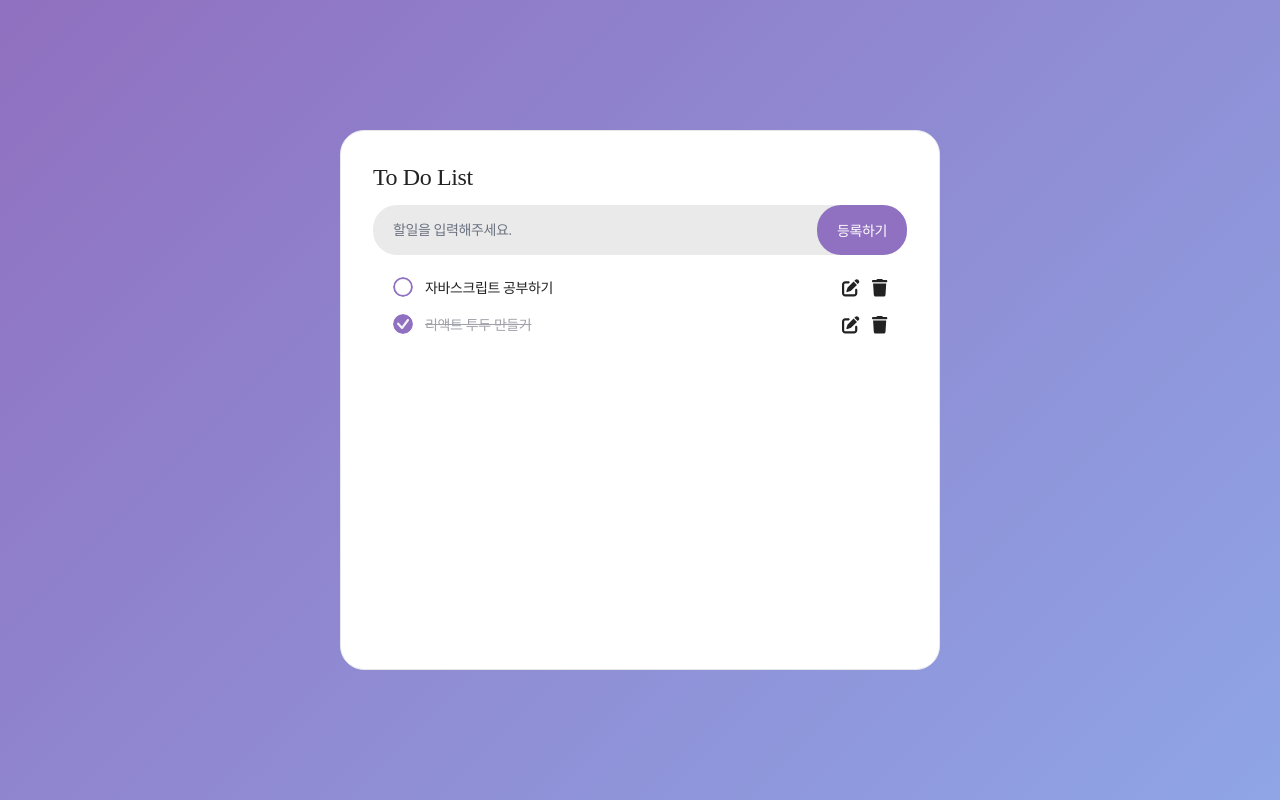
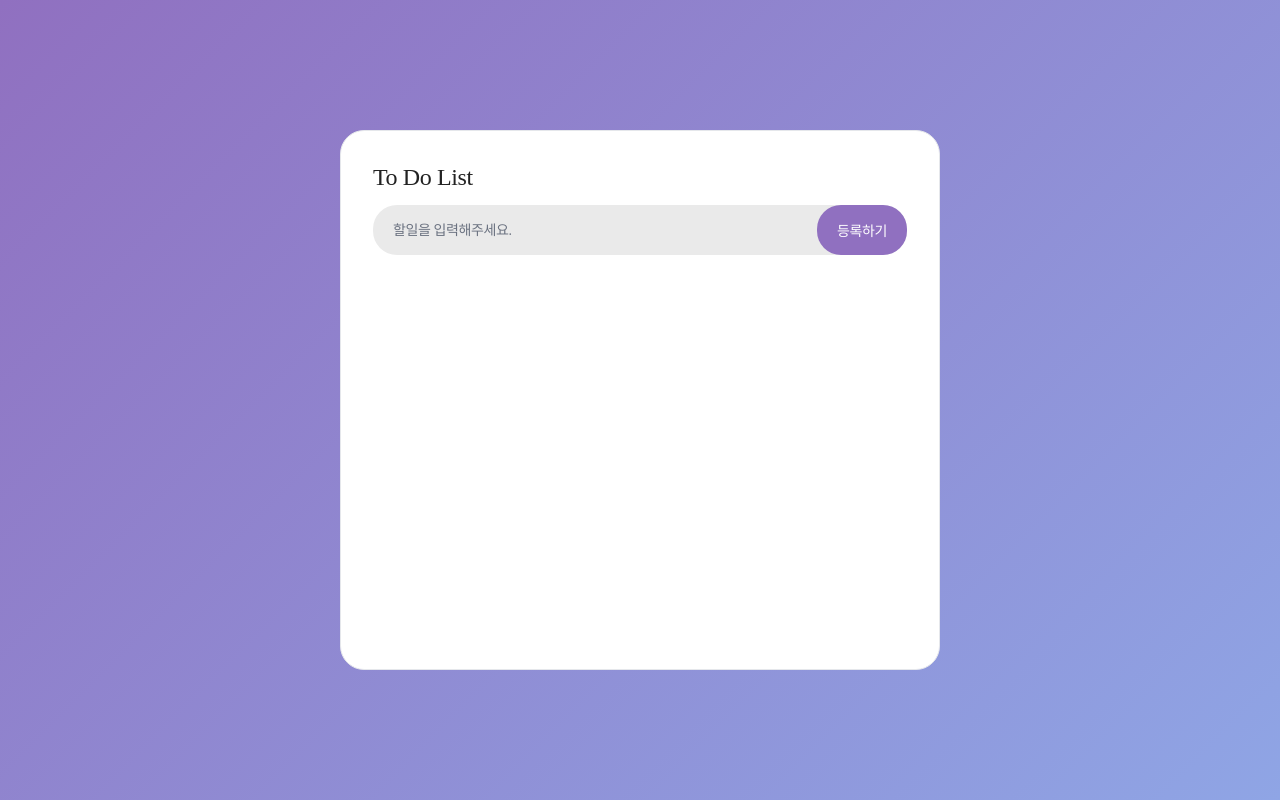
Before and after one commit to wSeungMi/ToDoList-React, a React (Vite) app: page / in a window 1280 px wide. Built offline with nearby package versions, Linux system fonts and the light colour scheme; a web font is replaced by a local one.

Commit message:
Feat: 로컬 스토리지 저장 기능 추가 - 로컬 스토리지 데이터 저장 및 불러오기 - todo 상태값이 []일 경우 로컬 스토리지 데이터 삭제

```diff
--- a/src/TodoList.jsx
+++ b/src/TodoList.jsx
@@ -1,4 +1,4 @@
-import React, { useState } from 'react';
+import React, { useEffect, useState } from 'react';
 import { v4 as uuid } from 'uuid';
 import { FontAwesomeIcon } from '@fortawesome/react-fontawesome';
 import {
@@ -9,13 +9,15 @@ import {
 } from '@fortawesome/free-solid-svg-icons';
 
 const TodoList = () => {
-  const [todo, setTodo] = useState([
-    { id: 1, content: '자바스크립트 공부하기', done: false },
-    { id: 2, content: '리액트 투두 만들기', done: true },
-  ]);
+  const [todo, setTodo] = useState(() => initStoreTodos());
   const [taskText, setTaskText] = useState('');
   const [editingId, setEditingId] = useState('');
   const [updatedContent, setUpdatedContent] = useState('');
+
+  function initStoreTodos() {
+    const getTodos = JSON.parse(localStorage.getItem('my-todo'));
+    return getTodos ? getTodos : [];
+  }
 
   const handleAddTodo = () => {
     if (!taskText) {
@@ -85,6 +87,14 @@ const TodoList = () => {
     });
     setTodo(isCompleted);
   };
+
+  useEffect(() => {
+    localStorage.setItem('my-todo', JSON.stringify(todo));
+
+    if (todo.length === 0) {
+      localStorage.removeItem('my-todo');
+    }
+  }, [todo]);
 
   return (
     <div className="w-full min-h-screen bg-gradient-purple flex flex-col justify-center items-center">
@@ -156,7 +166,7 @@ const TodoList = () => {
                       <span
                         className={`ml-3 ${list.done ? 'line-through text-zinc-400' : ''}`}
                       >
-                        {list.content}{' '}
+                        {list.content}
                       </span>
                     </div>
 
```
